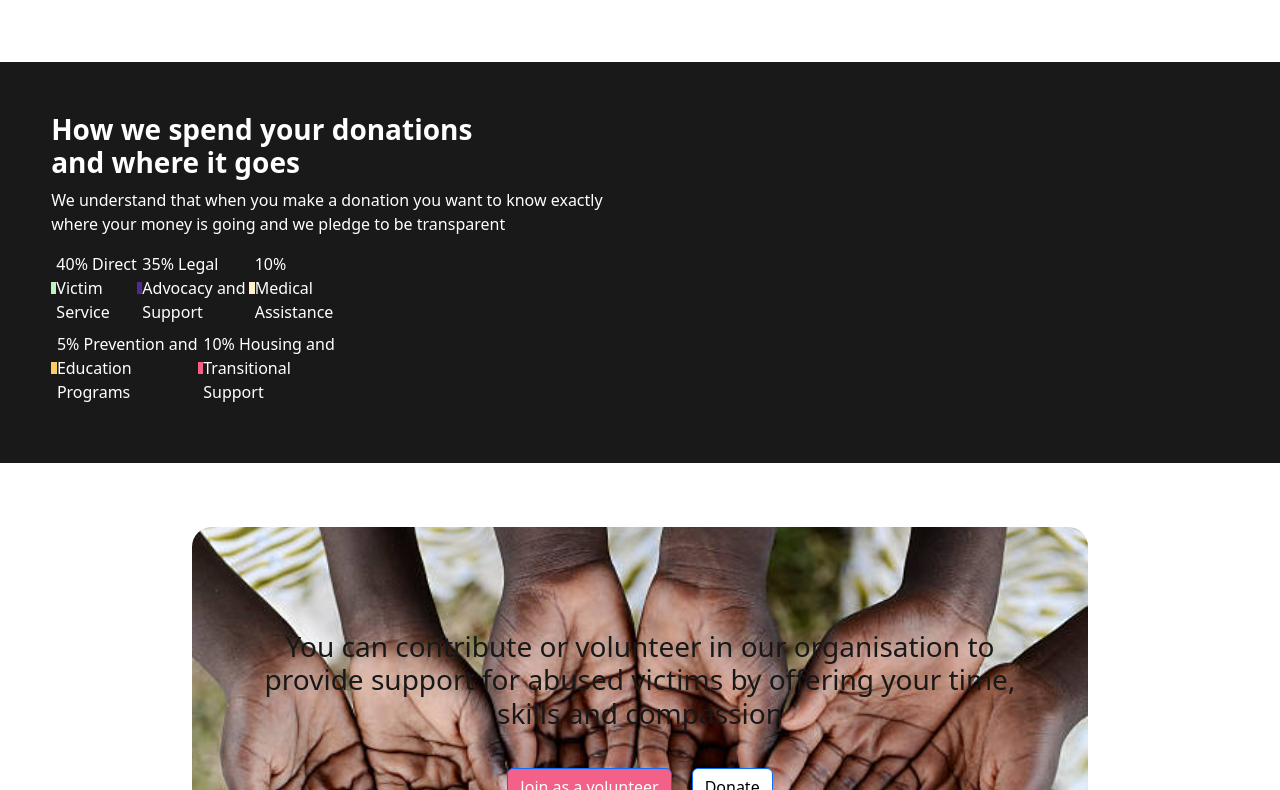
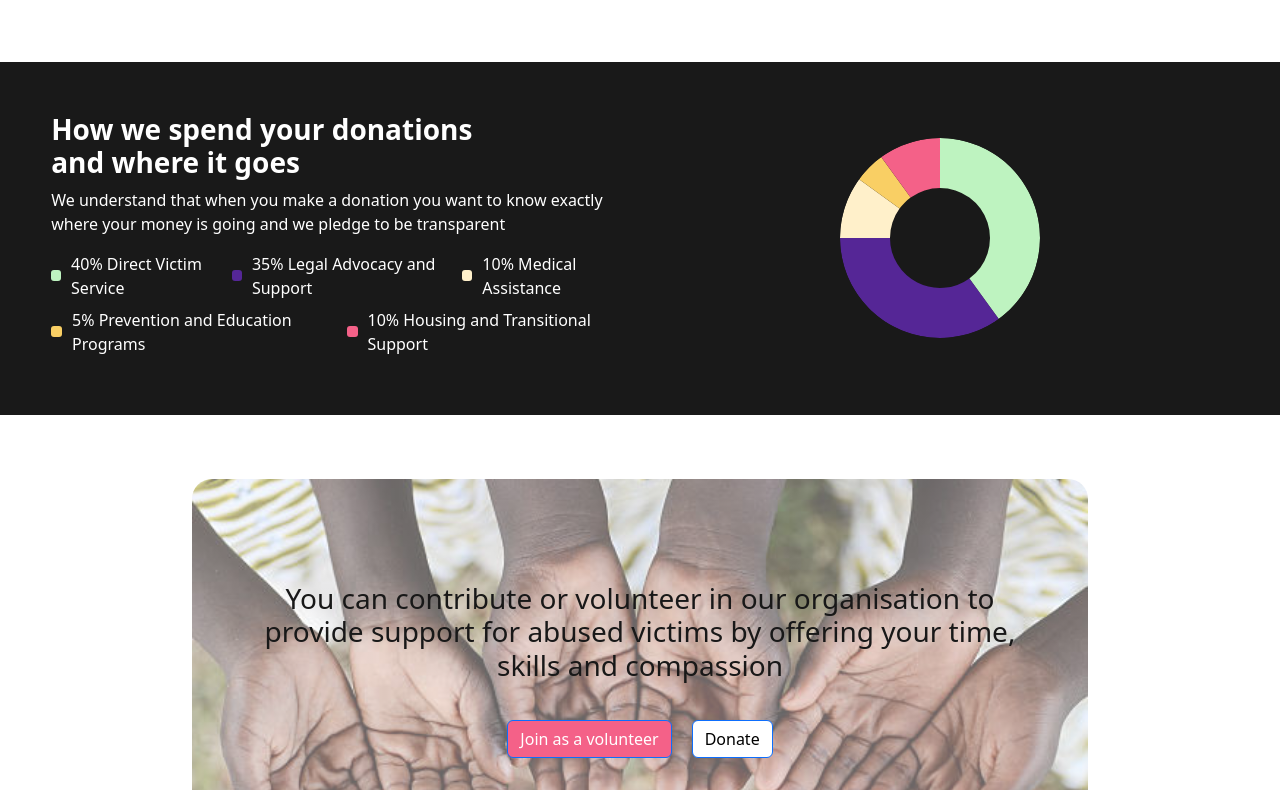
Before and after one commit to DIANAAJAMBO/SafeHaven, a React (Vite) app: page / in a window 1280 px wide. Shown: the part 2230-3020 px from the top of the page. Built offline with nearby package versions, Linux system fonts and the light colour scheme.

Commit message:
Add fixes to the home page

```diff
--- a/package.json
+++ b/package.json
@@ -11,8 +11,10 @@
   },
   "dependencies": {
     "bootstrap": "^5.3.3",
+    "chart.js": "^4.4.2",
     "react": "^18.2.0",
     "react-bootstrap": "^2.10.1",
+    "react-chartjs-2": "^5.2.0",
     "react-dom": "^18.2.0",
     "react-router-dom": "^6.22.3"
   },
--- a/src/components/Accountability.jsx
+++ b/src/components/Accountability.jsx
@@ -1,52 +1,74 @@
 import React from 'react'
 import { Row, Col, Container } from 'react-bootstrap';
-import "../styles/Accountability.css"
+import "../styles/Accountability.css";
+import { Doughnut } from 'react-chartjs-2';
+import { ArcElement } from 'chart.js';
+import { Chart } from 'chart.js';
+
+Chart.register(ArcElement);
 
 const Accountability = () => {
+
+  const data = {
+    labels: [],
+    datasets: [
+      {
+        label: 'My First Dataset',
+        data: [40, 35, 10, 5, 10],
+        backgroundColor: [
+          '#BEF3C0',
+          'rgba(100, 42, 182, 0.8)',
+          '#FFF0CA',
+          '#F9CF64',
+          '#F46188'
+        ],
+        hoverOffset: 4,
+        borderWidth: 0
+      }
+    ]
+  };
+
+  const options = {
+    responsive: true,
+  };
+
   return (
-    <Container fluid style={{ marginTop: '5%', backgroundColor: 'rgba(0, 0, 0, 0.9)', padding:'4%' }}>
+    <Container fluid style={{ marginTop: '5%', backgroundColor: 'rgba(0, 0, 0, 0.9)', padding: '4%' }}>
       <Row>
         <Col>
-          <h3 style={{color:'rgba(255, 255, 255, 1)', fontWeight:'700'}}>How we spend your donations <br/>and where it goes</h3>
-          <p style={{color:'rgba(255, 255, 255, 1)', fontWeight:'400'}}>We understand that when you make a donation you want to know exactly where your money is going and we pledge to be transparent</p>
+          <h3 style={{ color: 'rgba(255, 255, 255, 1)', fontWeight: '700' }}>How we spend your donations <br />and where it goes</h3>
+          <p style={{ color: 'rgba(255, 255, 255, 1)', fontWeight: '400' }}>We understand that when you make a donation you want to know exactly where your money is going and we pledge to be transparent</p>
           <p></p>
-          <div className="col-6">
+          <div className="col-6" style={{ width: '100%' }}>
             <div className="d-flex flex-row">
-              <div className="d-flex align-items-center mb-2" style={{color:'rgba(255, 255, 255, 1)'}}>
-                <div className="color-box" style={{ backgroundColor: '#BEF3C0', width: '12px', height: '12px' }}></div>
-                <span className="ml-2">40% Direct Victim Service</span>
+              <div className="d-flex align-items-center mb-2" style={{ color: 'rgba(255, 255, 255, 1)' }}>
+                <div className="color-box" style={{ backgroundColor: '#BEF3C0', width: '12px', height: '11px', borderRadius: '3px' }}></div>
+                <span className="ml-2" style={{ paddingLeft: '10px' }}>40% Direct Victim Service</span>
               </div>
-              <div className="d-flex align-items-center mb-2" style={{color:'rgba(255, 255, 255, 1)'}}>
-                <div className="color-box" style={{ backgroundColor: 'rgba(100, 42, 182, 0.8)', width: '12px', height: '12px' }}></div>
-                <span className="ml-2">35% Legal Advocacy and Support</span>
+              <div className="d-flex align-items-center mb-2  " style={{ color: 'rgba(255, 255, 255, 1)', marginLeft: '1%' }}>
+                <div className="color-box " style={{ backgroundColor: 'rgba(100, 42, 182, 0.8)', width: '12px', height: '11px', borderRadius: '3px' }}></div>
+                <span className="ml-2 " style={{ paddingLeft: '10px' }}>35% Legal Advocacy and Support</span>
               </div>
-              <div className="d-flex align-items-center mb-2" style={{color:'rgba(255, 255, 255, 1)'}}>
-                <div className="color-box" style={{ backgroundColor: '#FFF0CA', width: '12px', height: '12px' }}></div>
-                <span className="ml-2">10% Medical Assistance</span>
+              <div className="d-flex align-items-center mb-2" style={{ color: 'rgba(255, 255, 255, 1)', marginLeft: '1%' }}>
+                <div className="color-box" style={{ backgroundColor: '#FFF0CA', width: '12px', height: '11px', borderRadius: '3px' }}></div>
+                <span className="ml-2" style={{ paddingLeft: '10px' }}>10% Medical Assistance</span>
               </div>
             </div>
             <div className="d-flex flex-row">
-              <div className="d-flex align-items-center mb-2" style={{color:'rgba(255, 255, 255, 1)'}}>
-                <div className="color-box" style={{ backgroundColor: '#F9CF64', width: '12px', height: '12px' }}></div>
-                <span className="ml-2">5% Prevention and Education Programs</span>
+              <div className="d-flex align-items-center mb-2" style={{ color: 'rgba(255, 255, 255, 1)' }}>
+                <div className="color-box" style={{ backgroundColor: '#F9CF64', width: '12px', height: '11px', borderRadius: '3px' }}></div>
+                <span className="ml-2" style={{ paddingLeft: '10px' }}>5% Prevention and Education Programs</span>
               </div>
-              <div className="d-flex align-items-center mb-2" style={{color:'rgba(255, 255, 255, 1)'}}>
-                <div className="color-box" style={{ backgroundColor: '#F46188', width: '12px', height: '12px' }}></div>
-                <span className="ml-2">10% Housing and Transitional Support</span>
+              <div className="d-flex align-items-center mb-2" style={{ color: 'rgba(255, 255, 255, 1)', marginLeft: '1%' }}>
+                <div className="color-box" style={{ backgroundColor: '#F46188', width: '12px', height: '11px', borderRadius: '3px' }}></div>
+                <span className="ml-2" style={{ paddingLeft: '10px' }}>10% Housing and Transitional Support</span>
               </div>
             </div>
           </div>
         </Col>
-        <Col>
-
-          <div class="doughnut-chart">
-            <div class="doughnut-chart-inner">
-              <div class="doughnut-chart-slice" style={{ '--offset': 0, '--value': 25 }}></div>
-              <div class="doughnut-chart-slice" style={{ '--offset': 25, '--value': 35 }}></div>
-              <div class="doughnut-chart-slice" style={{ '--offset': 60, '--value': 45 }}></div>
-              <div class="doughnut-chart-slice" style={{ '--offset': 105, '--value': 55 }}></div>
-              <div class="doughnut-chart-slice" style={{ '--offset': 160, '--value': 70 }}></div>
-            </div>
+        <Col  className="d-flex justify-content-center align-items-center">
+          <div className="doughnut-chart">
+            <Doughnut data={data} options={options} />
           </div>
         </Col>
       </Row>
--- a/src/components/Contribute.jsx
+++ b/src/components/Contribute.jsx
@@ -1,21 +1,20 @@
-import React from 'react'
+import React from 'react';
 import { Row, Col, Container, Button } from 'react-bootstrap';
-import Hands from '../assets/hands.png'
+import Hands from '../assets/hands.png';
 
 const Contribute = () => {
     return (
-        <Container style={{ marginTop: '5%', backgroundColor: 'white', width:'70%',backgroundSize: 'cover', backgroundPosition: 'center', height:'',padding:'5%',  backgroundImage: `url(${Hands})`, borderRadius:'20px' }}>
+        <Container style={{ marginTop: '5%', width: '70%', backgroundSize: 'cover', backgroundPosition: 'center', height: '50vh', padding: '5%', backgroundImage: `linear-gradient(rgba(255, 255, 255, 0.4), rgba(255, 255, 255, 0.4)), url(${Hands})`, borderRadius: '20px' }}>
             <Row>
                 <Col className="d-flex justify-content-center">
-                    <div className="text-center" style={{marginTop:'5%'}} >
-                        <h3 style={{color:'rgba(24, 24, 24, 1)'}}>You can contribute or volunteer in our organisation to provide support for abused victims by offering your time, skills and  compassion</h3>
-                        <Button style={{backgroundColor: 'rgba(244, 97, 136, 1)', marginTop:'30px'}}>Join as a volunteer</Button>
-                        <Button style={{backgroundColor:'#FFFF', color:'black', marginLeft:'20px', marginTop:'30px'}}>Donate</Button>
+                    <div className="text-center" style={{ marginTop: '5%' }} >
+                        <h3 style={{ color: 'rgba(24, 24, 24, 1)' }}>You can contribute or volunteer in our organisation to provide support for abused victims by offering your time, skills and  compassion</h3>
+                        <Button style={{ backgroundColor: 'rgba(244, 97, 136, 1)', marginTop: '30px' }}>Join as a volunteer</Button>
+                        <Button style={{ backgroundColor: '#FFFF', color: 'black', marginLeft: '20px', marginTop: '30px' }}>Donate</Button>
                     </div>
                 </Col>
             </Row>
         </Container>
-
     )
 }
 
--- a/src/components/Footer.jsx
+++ b/src/components/Footer.jsx
@@ -1,12 +1,12 @@
 import React from 'react'
 import { Row, Col, Container, Button, Form, InputGroup } from 'react-bootstrap';
-
+import logo from '../assets/safehavenlogo.png'
 const Footer = () => {
     return (
-        <Container fluid style={{ marginTop: '5%', backgroundColor: '#642AB6', padding:'6%' }}>
+        <Container fluid style={{ marginTop: '5%', backgroundColor: '#642AB6', padding: '6%' }}>
             <Row>
                 <Col>
-                    <h1>LOGO</h1>
+                    <img src={logo} alt="Logo" width="150" height="60"/>
                 </Col>
                 <Col>
                     <div style={{ margin: '1% 5%' }}>
@@ -42,15 +42,15 @@ const Footer = () => {
                     </div>
                 </Col>
                 <Col>
-                    <h2 style={{ color:'white' }}>Subscribe to  get latest updates</h2>
+                    <h2 style={{ color: 'white' }}>Subscribe to  get latest updates</h2>
                     <InputGroup className="mb-3" >
                         <Form.Control
                             placeholder="Your email"
                             aria-label="Your email"
                             aria-describedby="basic-addon2"
-                            style={{ backgroundColor: 'inherit'}}
+                            style={{ backgroundColor: 'inherit' }}
                         />
-                        <Button  id="button-addon2"  style={{ backgroundColor: 'white', color:'#642AB6' }}>
+                        <Button id="button-addon2" style={{ backgroundColor: 'white', color: '#642AB6' }}>
                             Subscribe
                         </Button>
                     </InputGroup>
--- a/src/components/Ourevents.jsx
+++ b/src/components/Ourevents.jsx
@@ -8,10 +8,10 @@ const Ourevents = () => {
                 <Col>
                     <Row className="">
                         <div style={{ display: 'flex' }}>
-                            <p style={{ marginLeft: '5px' }}><b>Our Events</b></p>
+                            <p style={{ marginLeft: '5px', fontSize:'20px' }}><b>Our Events</b></p>
                             <hr style={{ width: '50%', marginLeft: '10px' }} />
                         </div>
-                        <p><b>Join us in our mission to empower and uplift abused victims on their journey towards healing and recovery</b></p>
+                        <p style={{ fontSize:'20px' }}><b>Join us in our mission to empower and uplift abused victims on their journey towards healing and recovery</b></p>
                     </Row>
                     <Row>
                         <Col>
```
Also changed, not shown: 1 other file (tests, documents, lock files or other folders).
